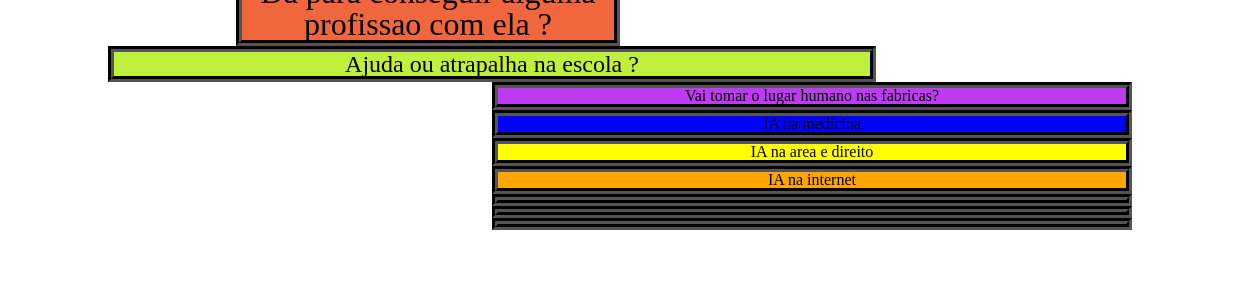
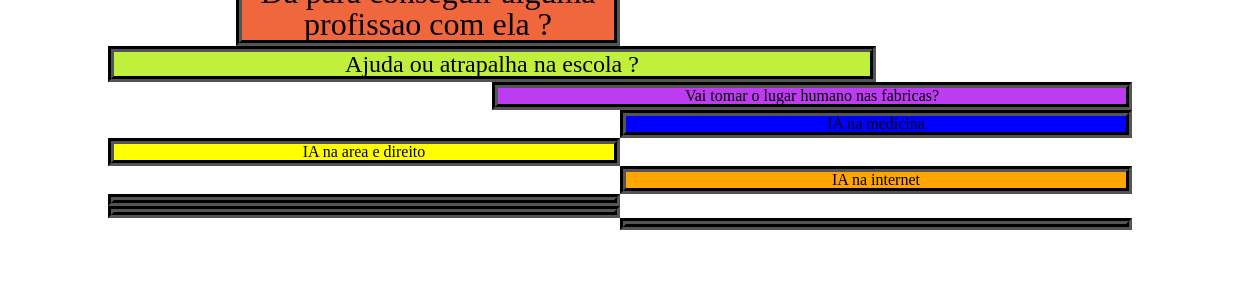
Before and after one commit to pedroxdrs/pedro-inteligencia-artificial, a plain HTML site: page index.html in a window 1280 px wide. Shown: the part 234-518 px from the top of the page, 20-1280 px from the left. Drawn offline with Linux system fonts and the light colour scheme.

Commit message:
Update style.css

```diff
--- a/style.css
+++ b/style.css
@@ -58,7 +58,7 @@ body {background-color:;}
    border-color: black;
    border-width: 6px;
    border-style: groove;
-   margin-left: 40%;
+   margin-left: 50%;
    margin-right: 10%;
 
 }
@@ -70,8 +70,8 @@ body {background-color:;}
    border-color: black;
    border-width: 6px;
    border-style: groove;
-   margin-left: 40%;
-   margin-right: 10%;
+   margin-left: 10%;
+   margin-right: 50%;
 
 }
 
@@ -83,7 +83,7 @@ body {background-color:;}
    border-color: black;
    border-width: 6px;
    border-style: groove;
-   margin-left: 40%;
+   margin-left: 50%;
    margin-right: 10%;
 
 }
@@ -94,8 +94,8 @@ body {background-color:;}
    border-color: black;
    border-width: 6px;
    border-style: groove;
-   margin-left: 40%;
-   margin-right: 10%;
+   margin-left: 10%;
+   margin-right: 50%;
 
 }
 
@@ -107,8 +107,8 @@ body {background-color:;}
    border-color: black;
    border-width: 6px;
    border-style: groove;
-   margin-left: 40%;
-   margin-right: 10%;
+   margin-left: 10%;
+   margin-right: 50%;
 
 }
 
@@ -119,7 +119,7 @@ body {background-color:;}
    border-color: black;
    border-width: 6px;
    border-style: groove;
-   margin-left: 40%;
+   margin-left: 50%;
    margin-right: 10%;
 
 }
```
